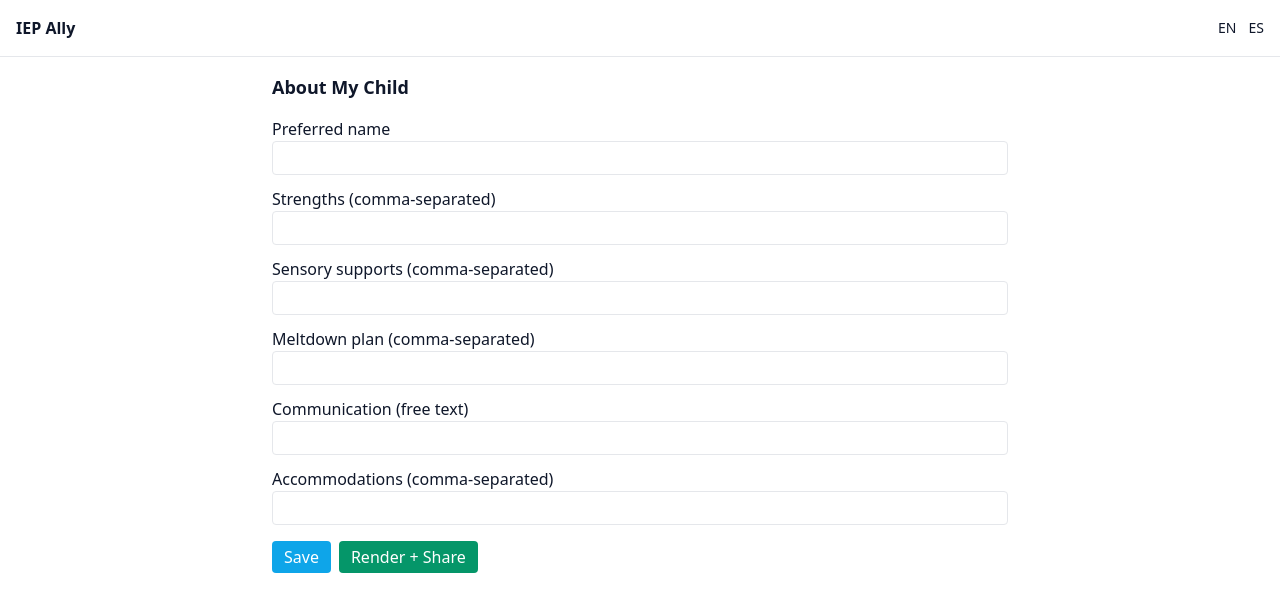
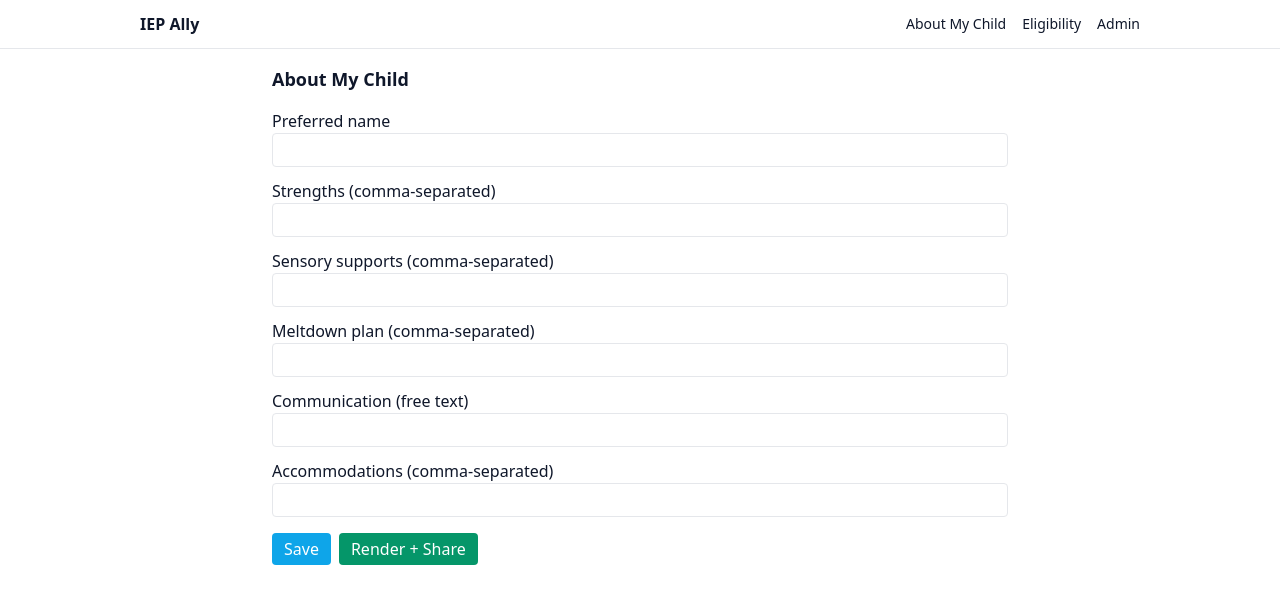
Before and after one commit to TailoredAgents/JoslynAi, a Next.js app in the folder apps/web/: page /about-my-child in a window 1280 px wide. Shown: the top 612 px of the page. Built offline with nearby package versions, Linux system fonts and the light colour scheme; no server answers.

Commit message:
chore: Phase 4.2 — header Admin link (dev-safe) + Admin Usage e2e with adminkey param

```diff
--- a/apps/web/app/admin/usage/page.tsx
+++ b/apps/web/app/admin/usage/page.tsx
@@ -15,18 +15,35 @@ type UsageResp = {
 export default function AdminUsagePage() {
   const [data, setData] = useState<UsageResp | null>(null);
   const [error, setError] = useState<string | null>(null);
+  const [qKey, setQKey] = useState<string>("");
+
+  // Persist adminkey if provided (dev convenience)
+  useEffect(() => {
+    if (typeof window !== 'undefined') {
+      const sp = new URLSearchParams(window.location.search);
+      const key = sp.get('adminkey') || '';
+      setQKey(key);
+      if (key) localStorage.setItem('adminKey', key);
+    }
+  }, []);
+
   const from = new Date(Date.now() - 30*24*3600*1000).toISOString().slice(0,10);
   const to = new Date().toISOString().slice(0,10);
 
   useEffect(() => {
-    const key = process.env.NEXT_PUBLIC_ADMIN_API_KEY;
-    fetch(`${process.env.NEXT_PUBLIC_API_BASE_URL || "http://localhost:8080"}/admin/usage?from=${from}&to=${to}`, {
-      headers: { "x-admin-api-key": key || "" }
+    const base = process.env.NEXT_PUBLIC_API_BASE_URL || "http://localhost:8080";
+    const headerKey =
+      qKey ||
+      (typeof window !== "undefined" ? localStorage.getItem("adminKey") ?? "" : "") ||
+      (process.env.NEXT_PUBLIC_ADMIN_API_KEY ?? "");
+
+    fetch(`${base}/admin/usage?from=${from}&to=${to}`, {
+      headers: { "x-admin-api-key": headerKey as string }
     })
       .then(r => r.ok ? r.json() : Promise.reject(r.statusText))
       .then(setData)
       .catch(e => setError(String(e)));
-  }, []);
+  }, [qKey]);
 
   if (error) return <div className="p-6 text-red-600">Usage error: {error}</div>;
   if (!data) return <div className="p-6">Loading usage…</div>;
--- a/apps/web/app/layout.tsx
+++ b/apps/web/app/layout.tsx
@@ -1,6 +1,7 @@
 import "./globals.css";
 import type { Metadata } from "next";
 import Link from "next/link";
+import HeaderNav from "../components/HeaderNav";
 
 export const metadata: Metadata = {
   title: "IEP Ally",
@@ -12,13 +13,7 @@ export default function RootLayout({ children }: { children: React.ReactNode })
   return (
     <html lang="en">
       <body>
-        <header className="p-4 border-b flex items-center justify-between">
-          <h1 className="font-semibold">IEP Ally</h1>
-          <nav className="text-sm space-x-3">
-            <Link href="/?lang=en">EN</Link>
-            <Link href="/?lang=es">ES</Link>
-          </nav>
-        </header>
+        <HeaderNav />
         <main className="p-4 max-w-3xl mx-auto">{children}</main>
       </body>
     </html>
--- /dev/null
+++ b/apps/web/components/HeaderNav.tsx
@@ -0,0 +1,27 @@
+"use client";
+
+import Link from "next/link";
+import { useEffect, useState } from "react";
+
+export default function HeaderNav() {
+  const [showAdmin, setShowAdmin] = useState(false);
+
+  useEffect(() => {
+    const envKey = process.env.NEXT_PUBLIC_ADMIN_API_KEY as string | undefined;
+    const localKey = typeof window !== "undefined" ? localStorage.getItem("adminKey") : null;
+    setShowAdmin(!!envKey || !!localKey);
+  }, []);
+
+  return (
+    <header className="border-b">
+      <nav className="max-w-5xl mx-auto flex items-center justify-between p-3">
+        <Link href="/" className="font-semibold">IEP Ally</Link>
+        <div className="space-x-4 text-sm">
+          <Link href="/about-my-child">About My Child</Link>
+          <Link href="/eligibility">Eligibility</Link>
+          {showAdmin && <Link href="/admin/usage">Admin</Link>}
+        </div>
+      </nav>
+    </header>
+  );
+}
```
Also changed, not shown: 1 other file (tests, documents, lock files or other folders).
